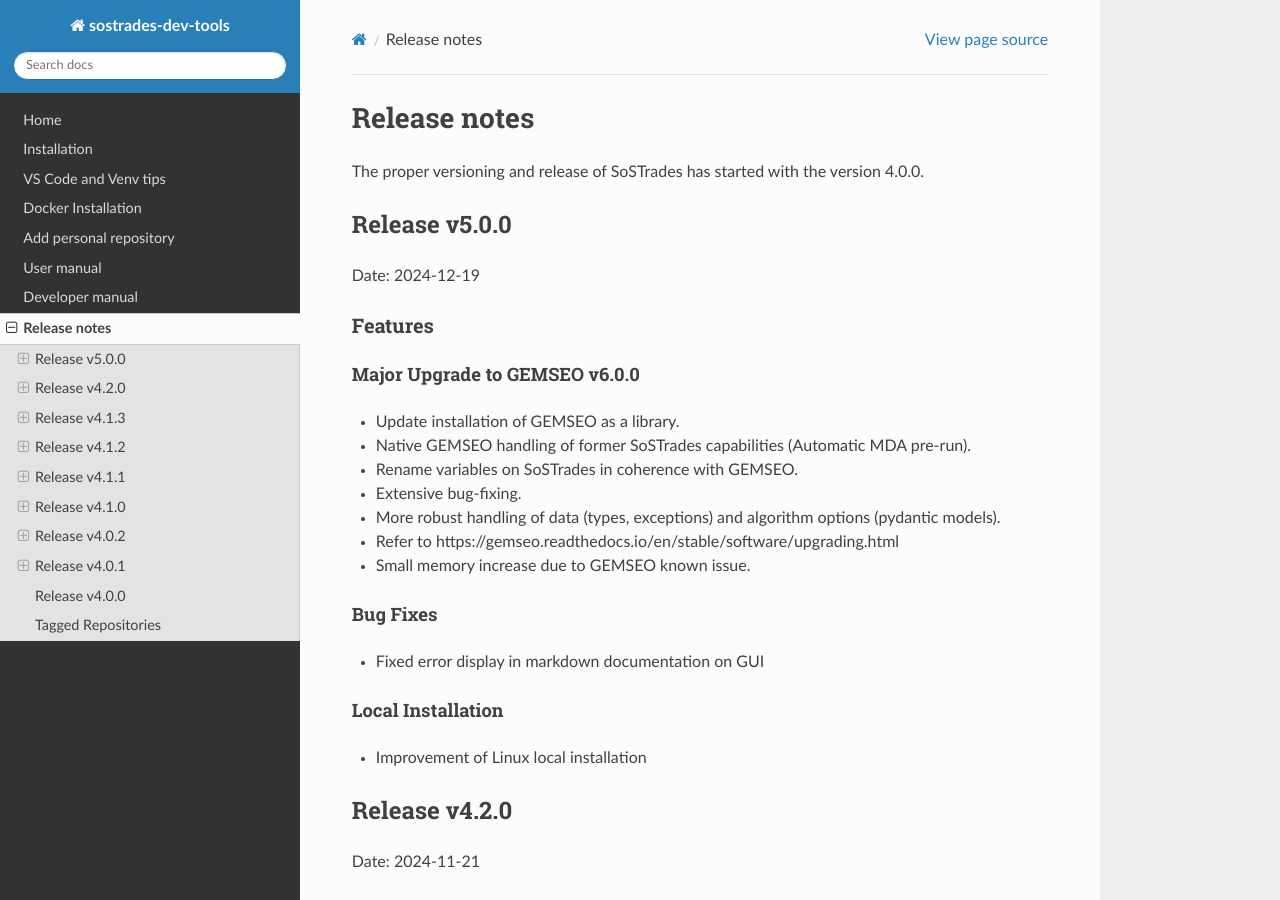
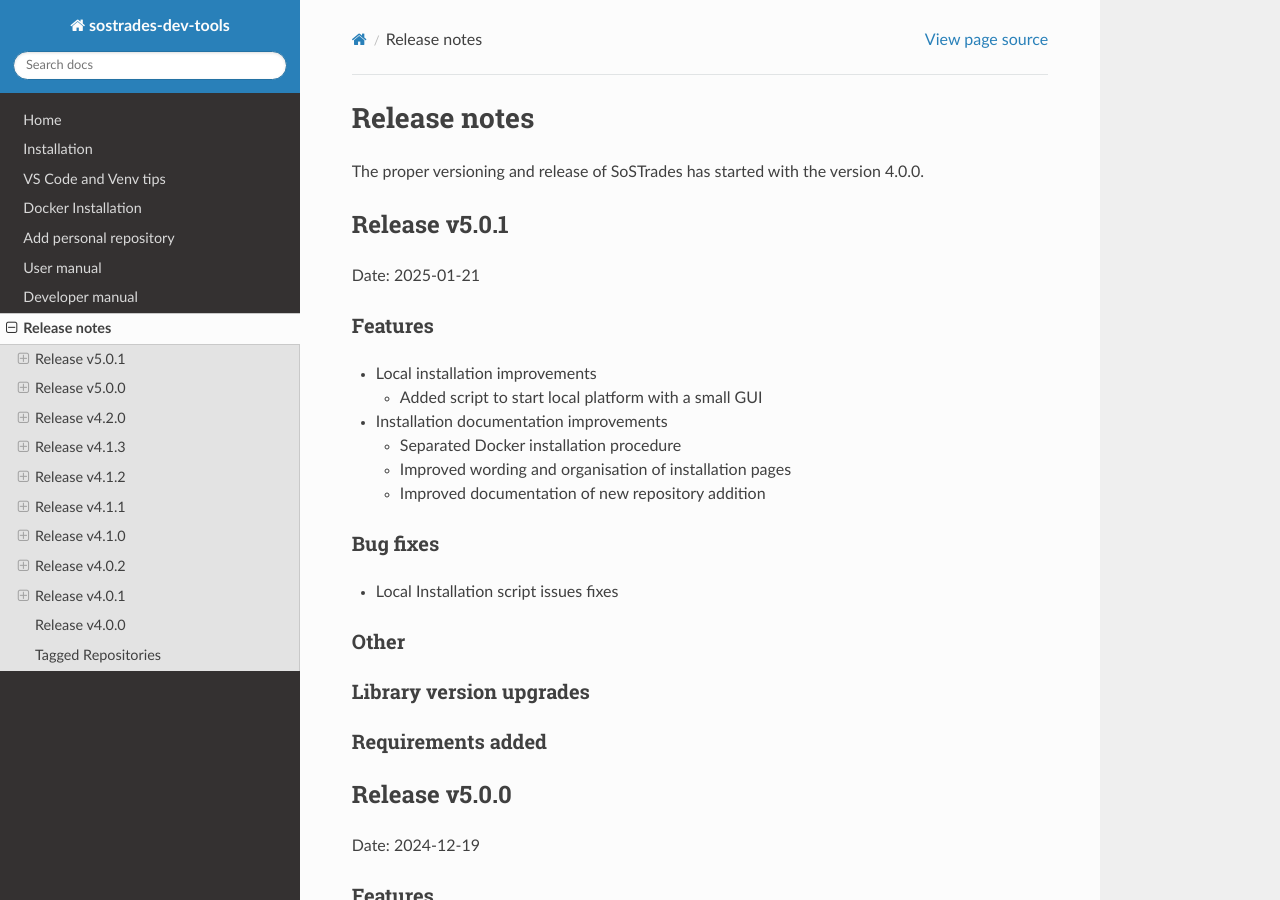
Before and after one commit to os-climate/sostrades-dev-tools, a Sphinx documentation site: the page built from docs/source/release-notes.md, in a window 1280 px wide and 900 px high. Built offline with Sphinx 7.4.7 and the Read the Docs theme 3.1.0, drawn with Linux system fonts in a browser that asks for light colours.

Commit message:
Added WIP release note with local installation fixes

```diff
--- a/docs/source/release-notes.md
+++ b/docs/source/release-notes.md
@@ -2,6 +2,27 @@
 
 The proper versioning and release of SoSTrades has started with the version 4.0.0.
 
+
+## Release v5.0.1
+Date: 2025-01-21
+
+### Features
+- Local installation improvements
+    - Added script to start local platform with a small GUI
+- Installation documentation improvements
+    - Separated Docker installation procedure
+    - Improved wording and organisation of installation pages
+    - Improved documentation of new repository addition
+
+
+### Bug fixes
+- Local Installation script issues fixes
+
+### Other
+
+### Library version upgrades
+
+### Requirements added
 
 ## Release v5.0.0
 Date: 2024-12-19
```
